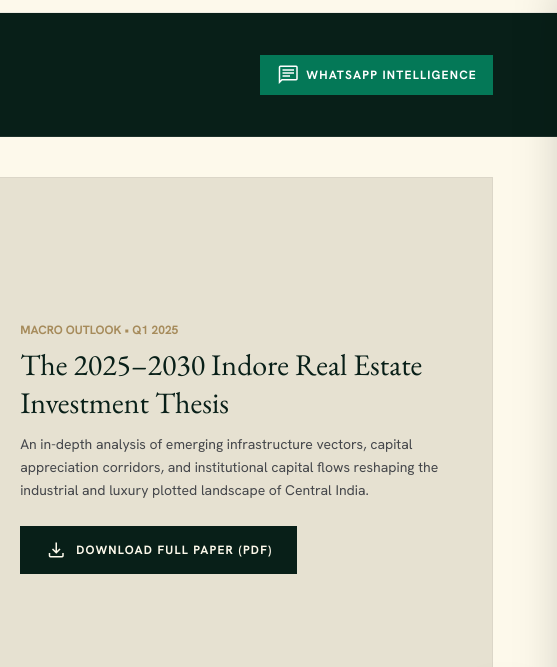
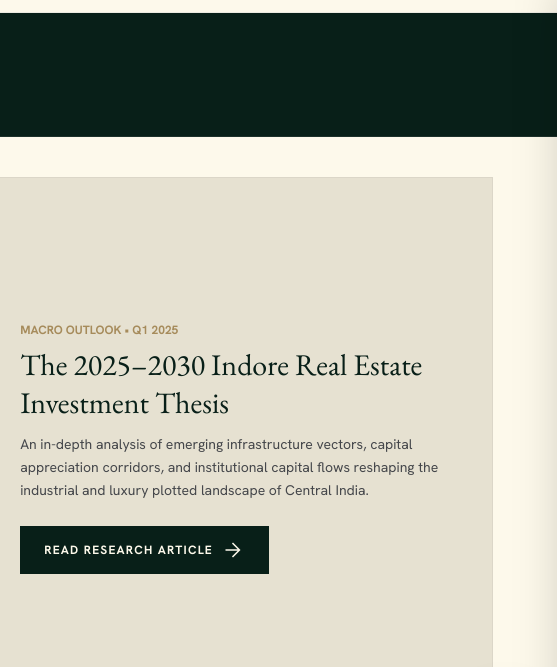
Before and after one commit to 29Sandesh/alaya-realty, a website built with Vite: page insights.html in a window 1280 px wide. Shown: the part 51-718 px from the top of the page, 723-1280 px from the left. Built offline with nearby package versions, Linux system fonts and the light colour scheme.

Commit message:
fix: Remove WhatsApp Intelligence button, remove brochure download button, and clean footer links

```diff
--- a/insights.html
+++ b/insights.html
@@ -128,9 +128,6 @@
           <span class="font-body text-[9px] sm:text-[10px] font-bold text-metallic-gold uppercase tracking-[0.2em] block mb-1">Research & Intelligence</span>
           <h1 class="font-display text-xl sm:text-2xl md:text-3xl lg:text-4xl text-surface-bright">Insights That Move Capital</h1>
         </div>
-        <a href="https://api.whatsapp.com/send/?phone=919183388115&text=Hi+Alaya+Realty%2C+I%27d+like+to+receive+your+quarterly+intelligence+briefings.&type=phone_number&app_absent=0" target="_blank" class="px-4 py-2 bg-emerald-700 hover:bg-emerald-600 text-white text-xs font-bold uppercase tracking-widest transition-all flex items-center gap-1.5 btn-luxury">
-          <span class="material-symbols-outlined text-sm">chat</span> WhatsApp Intelligence
-        </a>
       </div>
     </section>
 
@@ -157,10 +154,9 @@
             An in-depth analysis of emerging infrastructure vectors, capital appreciation corridors, and institutional capital flows reshaping the industrial and luxury plotted landscape of Central India.
           </p>
           <div class="flex items-center gap-4">
-            <button data-download-brochure="The 2025-2030 Indore Real Estate Investment Thesis" class="bg-forest-deep text-surface-bright px-6 py-3 text-xs font-bold uppercase tracking-widest hover:bg-primary transition-colors flex items-center gap-2 btn-luxury">
-              <span class="material-symbols-outlined text-sm">download</span>
-              <span>Download Full Paper (PDF)</span>
-            </button>
+            <a href="/article-industrial" class="inline-flex items-center px-6 py-3 bg-forest-deep text-surface-bright text-xs font-bold uppercase tracking-widest hover:bg-primary transition-colors btn-luxury">
+              Read Research Article <span class="material-symbols-outlined ml-2 text-sm">arrow_forward</span>
+            </a>
           </div>
         </div>
       </div>
@@ -257,7 +253,6 @@
             <a href="/about" class="hover:text-metallic-gold transition-colors">About</a>
             <a href="/insights" class="hover:text-metallic-gold transition-colors">Insights</a>
             <a href="/contact" class="hover:text-metallic-gold transition-colors">Contact</a>
-            <a href="/veda-park#masterplan-blueprint" class="hover:text-metallic-gold transition-colors">Brochure</a>
           </div>
         </div>
       </div>
```
Also changed, not shown: about.html (+0 -1 lines), advisory.html (+0 -1 lines), article-industrial.html (+0 -1 lines), contact.html (+0 -1 lines), index.html (+0 -1 lines), properties.html (+0 -1 lines), veda-park.html (+0 -1 lines).
